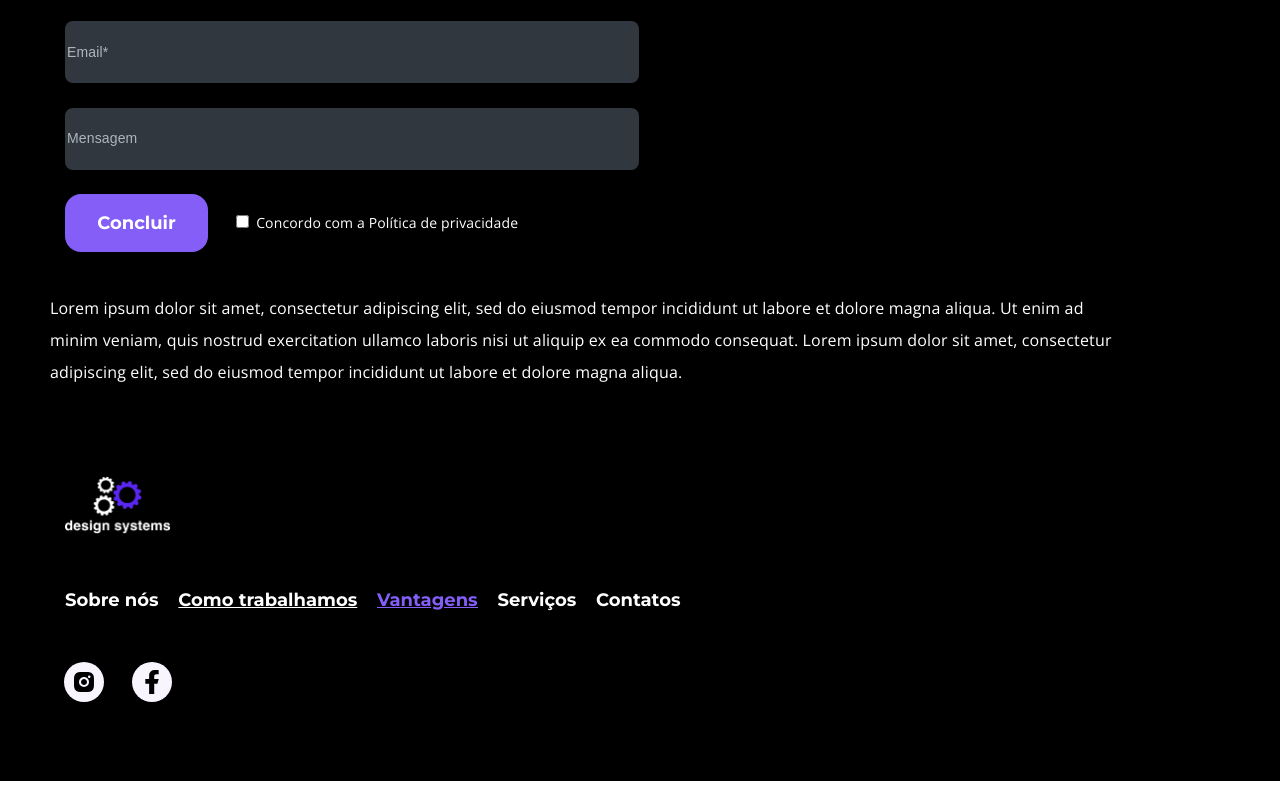
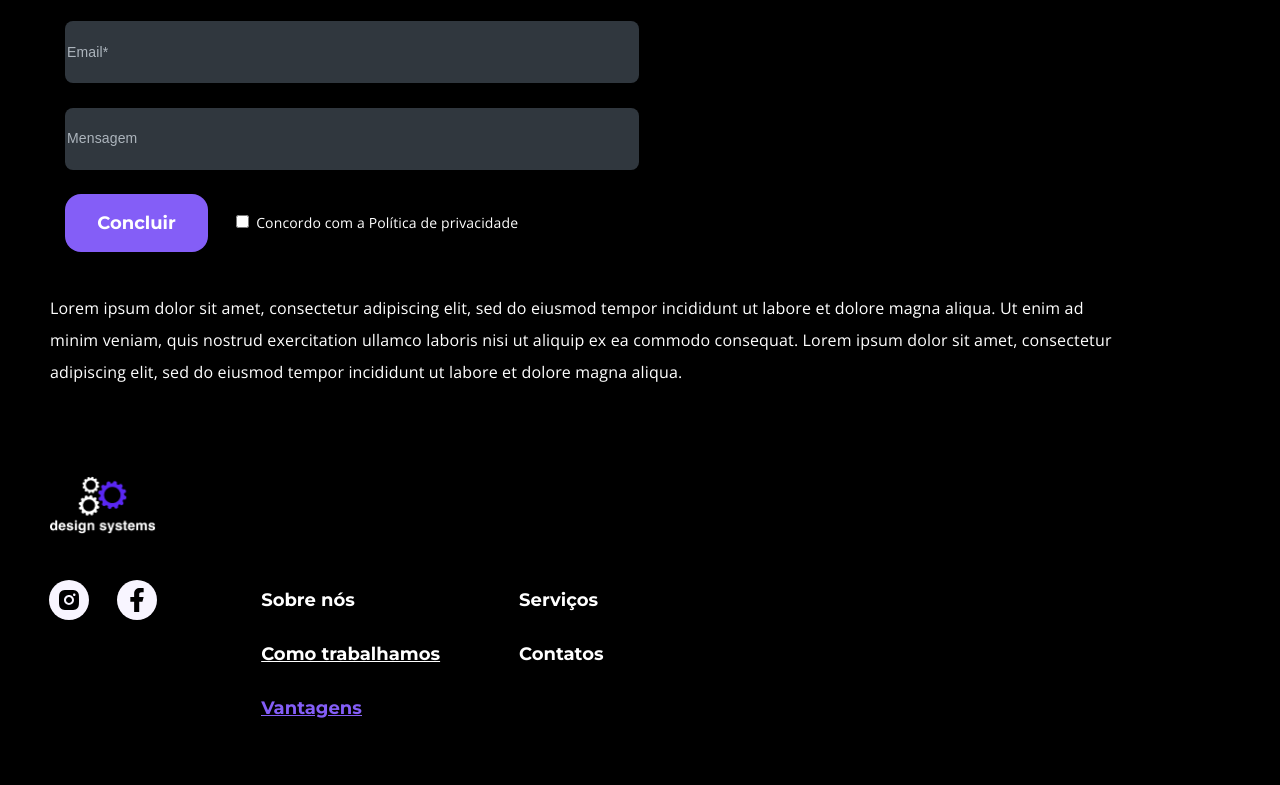
Before and after one commit to 96DiogoBraga/projeto-3, a plain HTML site: page index.html in a window 1280 px wide. Shown: the part 5536-6321 px from the top of the page. Drawn offline with nearby package versions, Linux system fonts and the light colour scheme.

Commit message:
Footer-tablet

```diff
--- a/css/style.css
+++ b/css/style.css
@@ -1152,37 +1152,58 @@ footer span{
         letter-spacing: 0.16px;
     }
 
-    footer img{
-        margin-left: 0px;
+    .footer__logo img{
+        margin-left: 0;
+        padding-left: 0;
         width: 106px;
         height: 58px;
     }
 
+
+    .lista-social{
+        display: flex;
+        flex-direction: row-reverse;
+        justify-content: center;
+    }
+
     footer ul{
-        padding-left: 15px;
         width: 100%;
-        height: auto;
-        display: flex;
-        flex-direction: row;
-        align-items: center;
-        gap: 64px 16px;
-        font-family: var(--alt-font);
+        display: grid;
+        grid-template-columns: 1fr 1fr fit-content;
+        grid-template-rows: 1fr 1fr 1fr fit-content;
+        column-gap: 64px;
+        row-gap: 16px;
+        font-family: Montserrat;
         font-size: 18px;
         font-style: normal;
         font-weight: 700;
         line-height: 22px;
-        color: var(--backround);
-    }
-    .ul-1{
-        display: flex;
-        flex-direction: column;
     }
 
-    .ul-2{
-        display: flex;
-        flex-direction: column;
+    .ul-grid-1{
+        grid-row: 1;
+        grid-column: 1;
     }
 
+    .ul-grid-2{
+        grid-row: 2;
+        grid-column: 1;
+    }
+
+    .ul-grid-3{
+        grid-row: 3;
+        grid-column: 1;
+    }
+
+    .ul-grid-4{
+        grid-row: 1;
+        grid-column: 2;
+    }
+
+    .ul-grid-5{
+        grid-row: 2;
+        grid-column: 2;
+    }
 
     li{
         list-style: none;
@@ -1208,3 +1229,8 @@ footer span{
         margin-right: 24px;
         margin-bottom: 40px;
     }
+    .social{
+        margin-top: 40px;
+        margin-right: 64px;
+        margin-left: 0;
+    }
--- a/index.html
+++ b/index.html
@@ -256,25 +256,26 @@
             <img src="./assets/tablet/footer/logo-footer-tablet.png" alt="logo">
         </div>
 
+        <div class="lista-social">
             <div class="footer__lista">
                 <ul>
-                <li>
+                    <li class="ul-grid-1">
                         <a href="">Sobre nós</a>
                     </li>
 
-                <li>
+                    <li class="ul-grid-2">
                         <a href=""><u>Como trabalhamos</u></a>
                     </li>
 
-                <li id="roxo">
+                    <li id="roxo" class="ul-grid-3">
                         <a href=""><u><span>Vantagens</span></u></a>
                     </li>
 
-                <li>
+                    <li class="ul-grid-4">
                         <a href="">Serviços</a>
                     </li>
 
-                <li>
+                    <li class="ul-grid-5">
                         <a href="">Contatos</a>
                     </li>
                 </ul>
@@ -283,6 +284,8 @@
                 <button class="social__insta"><img src="./assets/mobile/footer/insta-footer-mobile.svg" alt="logo instagram"></button>
                 <button class="social__face"><img src="./assets/mobile/footer/face-footer-mobile.svg" alt="logo facebook"></button>
             </div>
+        </div>
+
     </footer>
 </body>
 </html>
```
Lines whose indentation alone changed are shown as unchanged.
